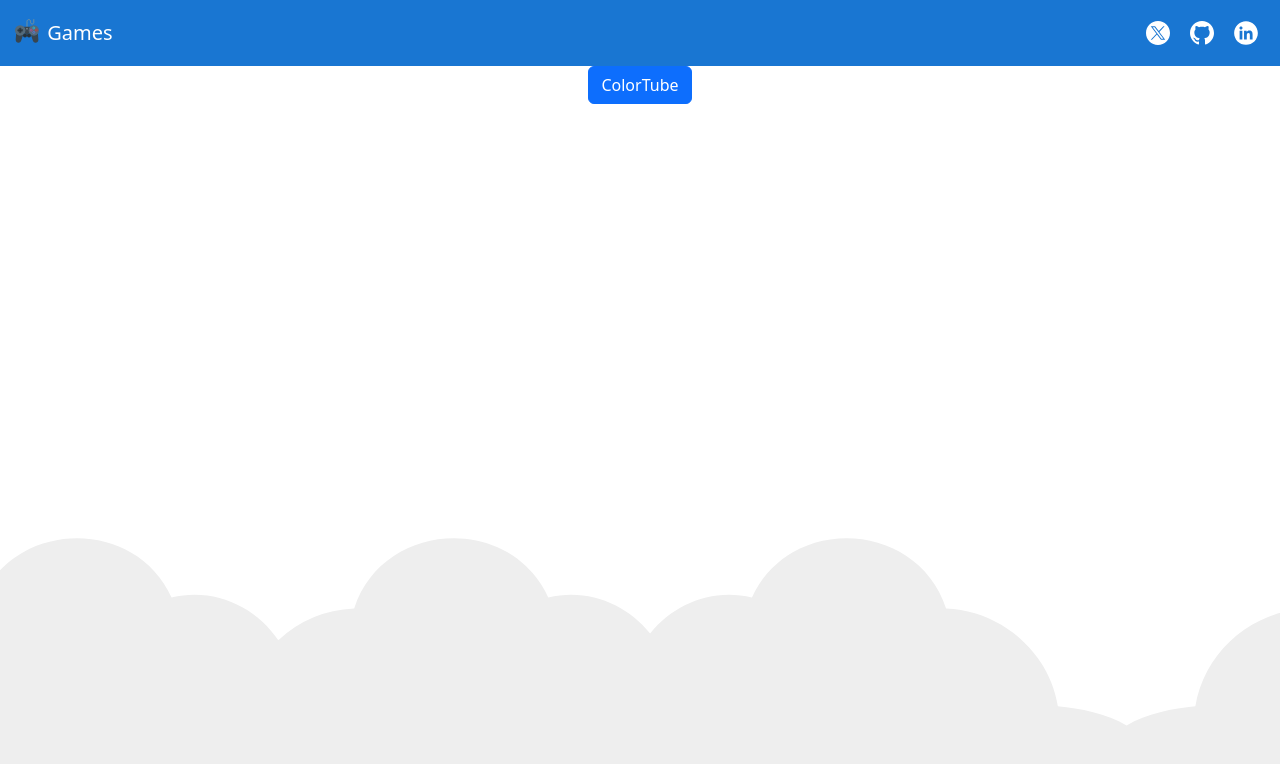
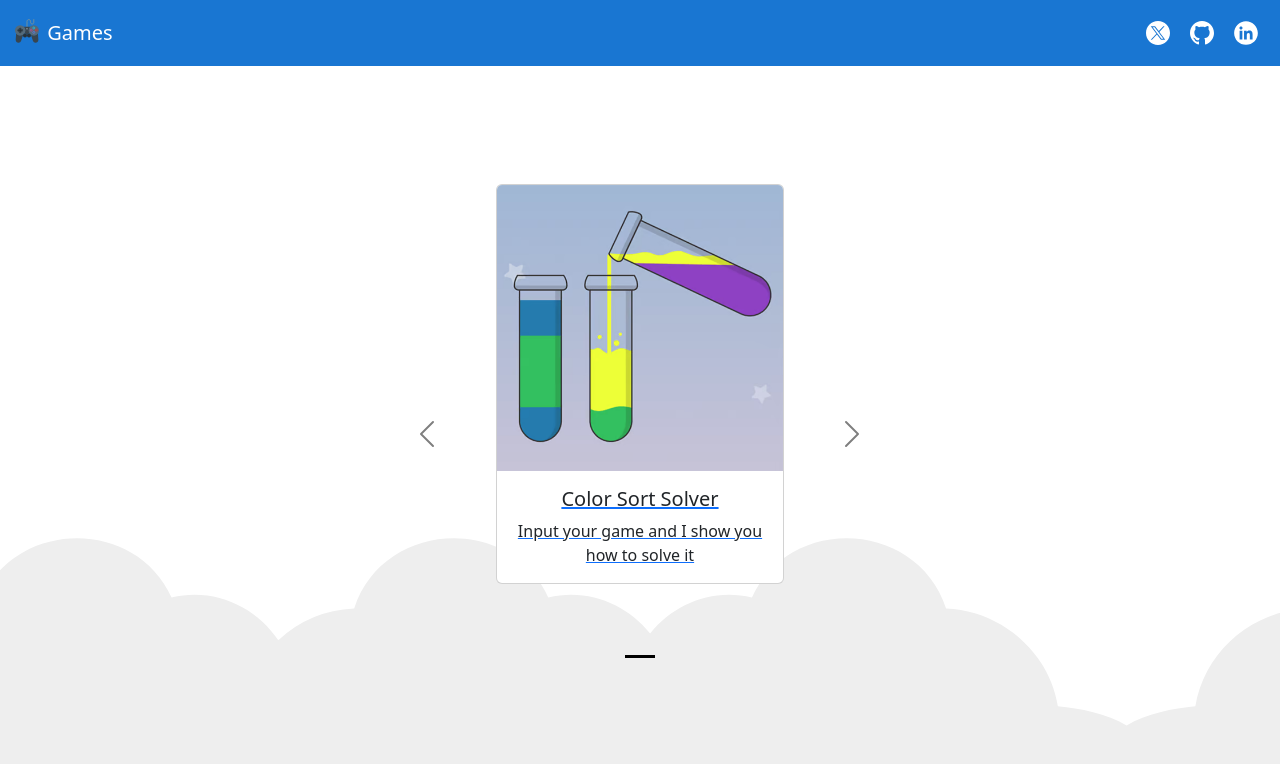
Before and after one commit to elsekily/Games, an Angular app: page / in a window 1280 px wide. Shown: the top 764 px of the page. Built offline with nearby package versions, Linux system fonts and the light colour scheme.

Commit message:
adding carousel

```diff
--- a/src/app/app.module.ts
+++ b/src/app/app.module.ts
@@ -7,13 +7,15 @@ import { HomeComponent } from './components/home/home.component';
 import { ColorTubeMainComponent } from './components/color-tube-main/color-tube-main.component';
 import { ColorTubeComponent } from './components/color-tube-main/color-tube/color-tube.component';
 import { FormsModule } from '@angular/forms';
+import { HomeCardComponent } from './components/home-card/home-card.component';
 
 @NgModule({
   declarations: [
     AppComponent,
     HomeComponent,
     ColorTubeMainComponent,
-    ColorTubeComponent
+    ColorTubeComponent,
+    HomeCardComponent
   ],
   imports: [
     BrowserModule,
--- a/src/app/components/home/home.component.css
+++ b/src/app/components/home/home.component.css
@@ -0,0 +1,16 @@
+.carousel{
+    min-height: 500px;
+    min-width: 500px;
+}
+
+.container {
+    height: 92vh;
+    display: flex;
+    align-items: center;
+    justify-content: center;
+}
+.carousel-control-next,
+.carousel-control-prev,
+.carousel-indicators{
+    filter: invert(100%);
+}
--- a/src/app/components/home/home.component.html
+++ b/src/app/components/home/home.component.html
@@ -1,2 +1,25 @@
 
-<button class="btn btn-primary" routerLink="/color-tube">ColorTube</button>
+<div class="container">
+    <div id="carouselExampleIndicators" class="carousel slide text-dark">
+        <div class="carousel-indicators">
+            <button type="button" [attr.data-bs-target]="'#carouselExampleIndicators'" [attr.data-bs-slide-to]="i"
+                [class.active]="i === 0" *ngFor="let product of products; let i = index"></button>
+        </div>
+        <div class="carousel-inner">
+
+            <div class="carousel-item" *ngFor="let product of products; let i = index" [class.active]="i === 0">
+                <app-home-card [product]="product"></app-home-card>
+            </div>
+        </div>
+        <button class="carousel-control-prev" type="button" data-bs-target="#carouselExampleIndicators"
+            data-bs-slide="prev">
+            <span class="carousel-control-prev-icon" aria-hidden="true"></span>
+            <span class="visually-hidden">Previous</span>
+        </button>
+        <button class="carousel-control-next" type="button" data-bs-target="#carouselExampleIndicators"
+            data-bs-slide="next">
+            <span class="carousel-control-next-icon" aria-hidden="true"></span>
+            <span class="visually-hidden">Next</span>
+        </button>
+    </div>
+</div>
--- a/src/app/components/home/home.component.ts
+++ b/src/app/components/home/home.component.ts
@@ -6,5 +6,7 @@ import { Component } from '@angular/core';
   styleUrls: ['./home.component.css']
 })
 export class HomeComponent {
-
+products = [
+    { name: 'Color Sort Solver', imageUrl: 'assets/images/colortube.png' ,link : '/color-tube', description: 'Input your game and I show you how to solve it' },
+  ];
 }
```
Also changed, not shown: src/app/components/app.component.css (+1 -16 lines), src/assets/images/colortube.png (added).
